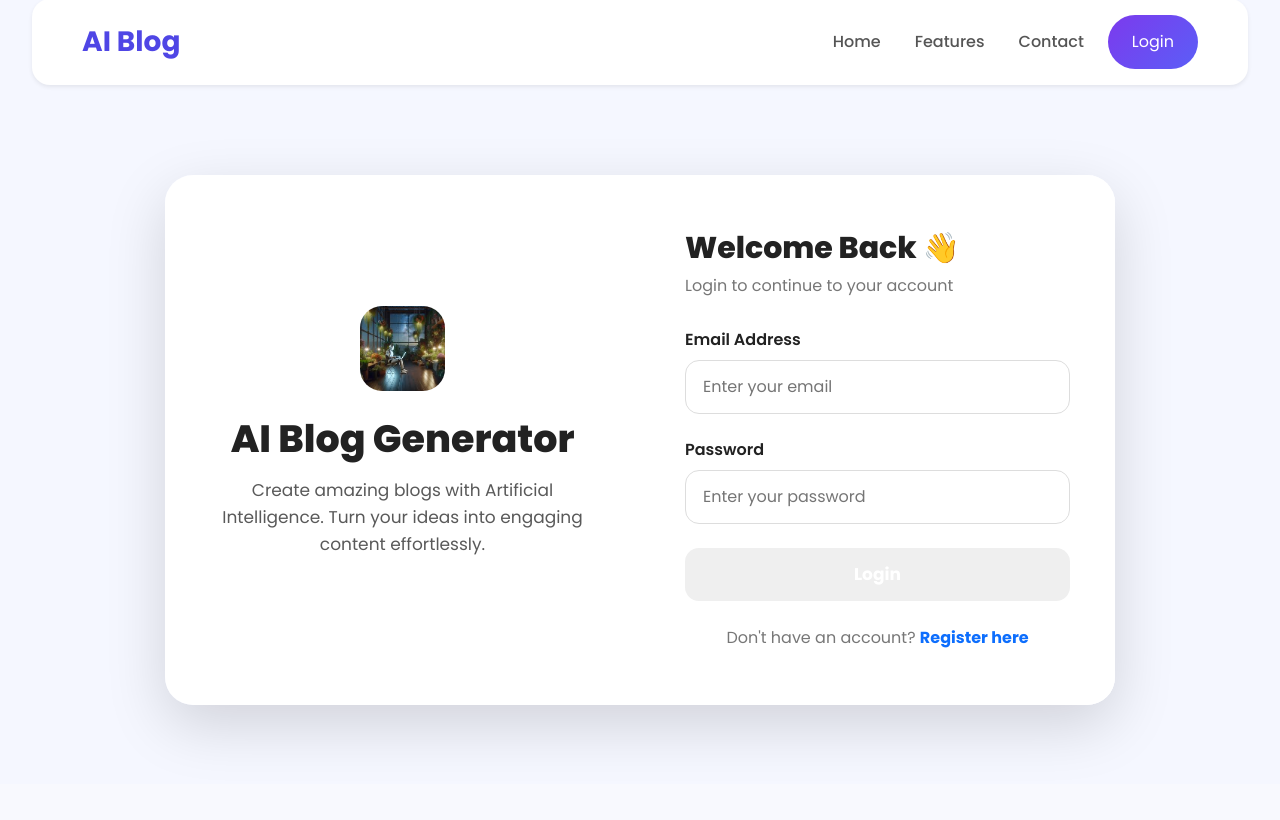
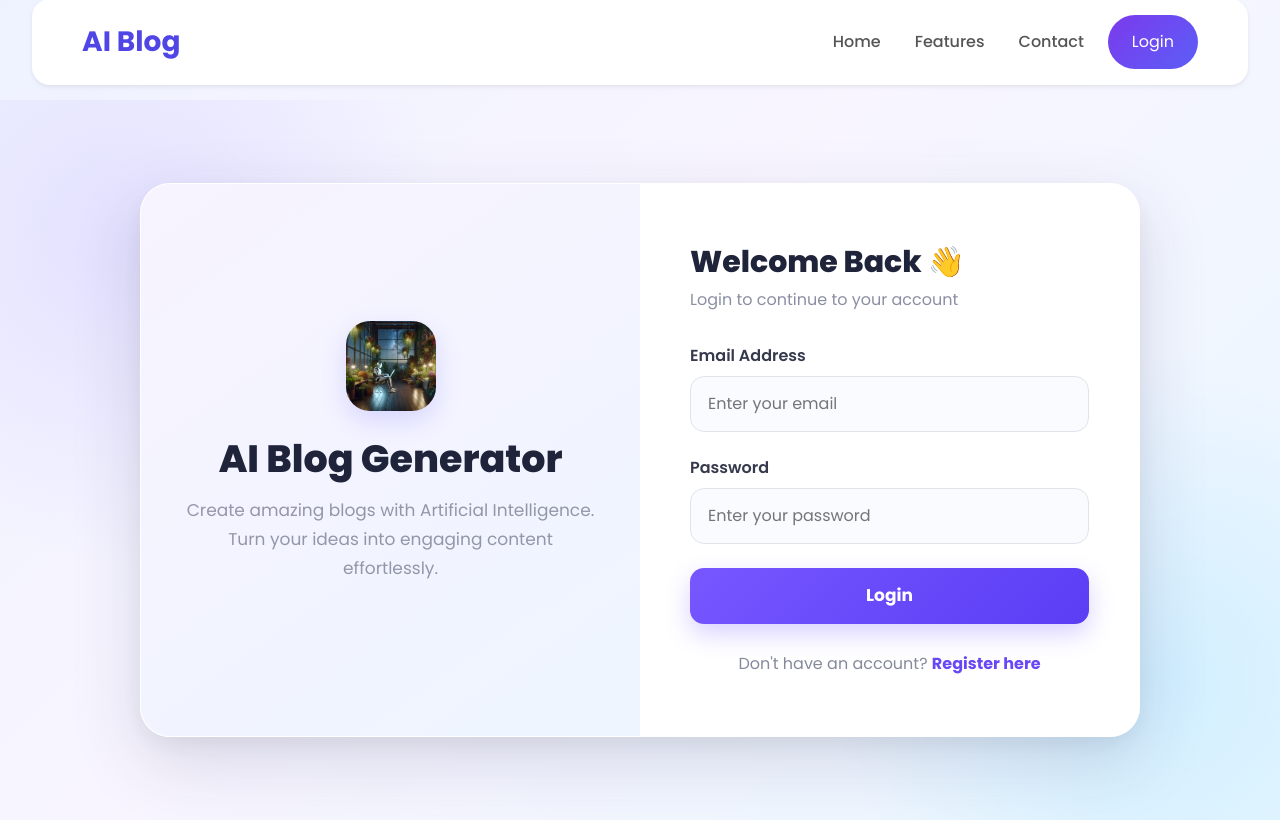
Before and after one commit to Snehal0227/AI-Blog-Generator, a Flask app: page /login in a window 1280 px wide. Shown: the part 16-836 px from the top of the page. Before the commit the page ends 760 px from the top, so only its background shows below. Run offline with Flask 3, Linux system fonts and the light colour scheme.

Commit message:
Prepare Project for deployment

```diff
--- a/templates/login.html
+++ b/templates/login.html
@@ -154,6 +154,262 @@
     }
 </style>
 
+<style>
+    body {
+        background: linear-gradient(
+            135deg,
+            #eef2ff 0%,
+            #f8f5ff 45%,
+            #eaf7ff 100%
+        ) !important;
+        min-height: 100vh;
+    }
+
+    .login-page {
+        min-height: 90vh;
+        display: flex;
+        align-items: center;
+        justify-content: center;
+        padding: 40px 20px;
+
+        background:
+            radial-gradient(circle at 10% 20%, rgba(124, 92, 255, 0.12), transparent 25%),
+            radial-gradient(circle at 90% 80%, rgba(0, 180, 255, 0.12), transparent 25%);
+    }
+
+    .login-wrapper {
+        width: 100%;
+        max-width: 1000px;
+
+        display: grid;
+        grid-template-columns: 1fr 1fr;
+
+        background: rgba(255, 255, 255, 0.92);
+        border: 1px solid rgba(255, 255, 255, 0.8);
+
+        border-radius: 30px;
+        overflow: hidden;
+
+        box-shadow:
+            0 25px 70px rgba(50, 50, 93, 0.15),
+            0 8px 25px rgba(0, 0, 0, 0.06);
+
+        backdrop-filter: blur(15px);
+    }
+
+    /* LEFT SIDE */
+
+    .login-info {
+        padding: 65px 45px;
+
+        display: flex;
+        flex-direction: column;
+        justify-content: center;
+        align-items: center;
+
+        text-align: center;
+
+        background: linear-gradient(
+            145deg,
+            #f7f3ff,
+            #eef5ff
+        );
+    }
+
+    .login-logo {
+        width: 90px;
+        height: 90px;
+
+        margin-bottom: 25px;
+
+        border-radius: 24px;
+        object-fit: cover;
+
+        box-shadow:
+            0 10px 25px rgba(108, 99, 255, 0.2);
+    }
+
+    .login-info h1 {
+        font-size: 38px;
+        font-weight: 800;
+
+        color: #20243a;
+
+        margin-bottom: 15px;
+    }
+
+    .login-info p {
+        max-width: 420px;
+
+        font-size: 17px;
+        line-height: 1.7;
+
+        color: #73788c;
+    }
+
+
+    /* RIGHT SIDE */
+
+    .login-form-section {
+        padding: 60px 50px;
+
+        background: rgba(255, 255, 255, 0.96);
+    }
+
+    .login-form-section h2 {
+        font-size: 30px;
+        font-weight: 800;
+
+        color: #20243a;
+
+        margin-bottom: 8px;
+    }
+
+    .login-subtitle {
+        color: #8a8fa3;
+        margin-bottom: 32px;
+    }
+
+    .login-label {
+        display: block;
+
+        font-weight: 600;
+        color: #363a4d;
+
+        margin-bottom: 8px;
+    }
+
+    .login-input {
+        width: 100%;
+
+        padding: 15px 17px;
+
+        border: 1px solid #e1e3eb;
+        border-radius: 14px;
+
+        background: #fafbff;
+
+        font-size: 16px;
+
+        outline: none;
+
+        transition: all 0.25s ease;
+    }
+
+    .login-input:focus {
+        background: white;
+
+        border-color: #7657ff;
+
+        box-shadow:
+            0 0 0 4px rgba(118, 87, 255, 0.10);
+    }
+
+
+    /* LOGIN BUTTON */
+
+    .login-btn {
+        width: 100%;
+
+        padding: 15px;
+
+        border: none;
+        border-radius: 14px;
+
+        font-size: 17px;
+        font-weight: 700;
+
+        color: white;
+
+        background: linear-gradient(
+            135deg,
+            #7657ff,
+            #5b3df5
+        );
+
+        cursor: pointer;
+
+        transition: all 0.25s ease;
+
+        box-shadow:
+            0 10px 25px rgba(104, 76, 255, 0.25);
+    }
+
+    .login-btn:hover {
+        transform: translateY(-2px);
+
+        box-shadow:
+            0 14px 30px rgba(104, 76, 255, 0.32);
+    }
+
+
+    /* REGISTER */
+
+    .register-text {
+        text-align: center;
+
+        margin-top: 28px;
+
+        color: #85899b;
+    }
+
+    .register-text a {
+        color: #6848f5;
+
+        font-weight: 700;
+
+        text-decoration: none;
+    }
+
+    .register-text a:hover {
+        text-decoration: underline;
+    }
+
+
+    /* MOBILE */
+
+    @media (max-width: 768px) {
+
+        .login-page {
+            min-height: 100vh;
+            padding: 25px 15px;
+        }
+
+        .login-wrapper {
+            grid-template-columns: 1fr;
+
+            max-width: 500px;
+
+            border-radius: 25px;
+        }
+
+        .login-info {
+            padding: 40px 25px 30px;
+        }
+
+        .login-info h1 {
+            font-size: 30px;
+        }
+
+        .login-info p {
+            font-size: 15px;
+        }
+
+        .login-logo {
+            width: 75px;
+            height: 75px;
+        }
+
+        .login-form-section {
+            padding: 40px 25px;
+        }
+
+        .login-form-section h2 {
+            font-size: 26px;
+        }
+    }
+</style>
+
 
 <div class="login-page">
 
```
